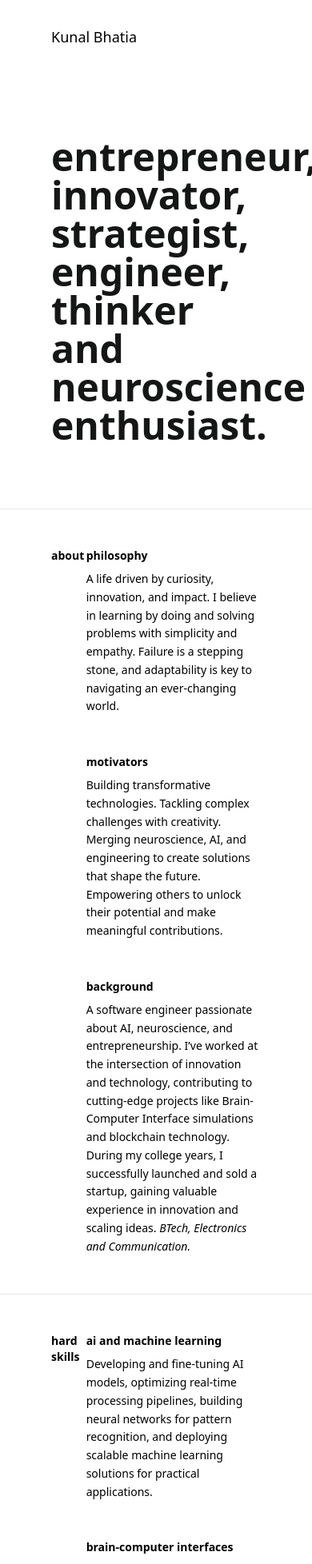
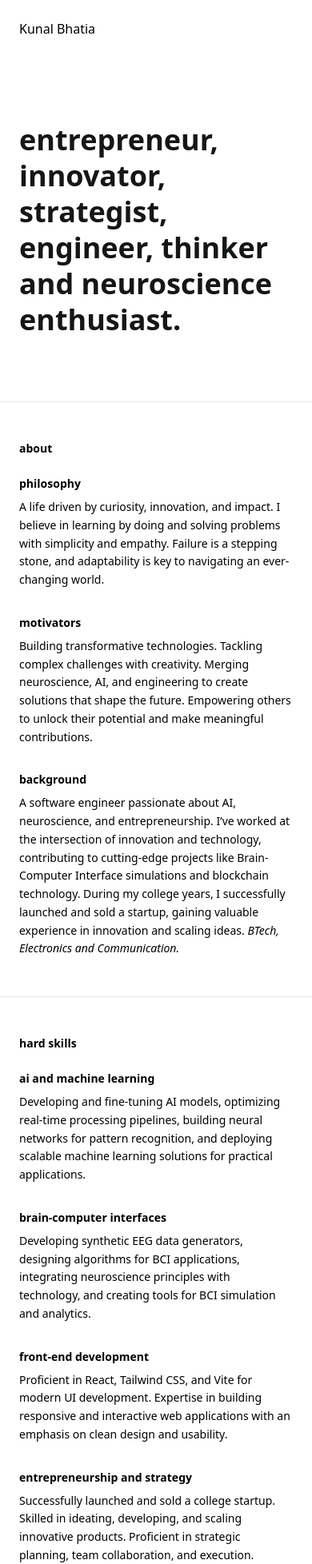
Before and after one commit to kunalbhatia18/kunalbhatia18.github.io, a React (Vite) app: page / in a window 390 px wide. Shown: the top 1956 px of the page at 80% size. Built offline with nearby package versions, Linux system fonts and the light colour scheme; a web font is replaced by a local one.

Commit message:
responsive

```diff
--- a/src/components/About.jsx
+++ b/src/components/About.jsx
@@ -1,14 +1,14 @@
 const About = () => {
   return (
-    <section className="px-16 py-12 border-t">
-      <div className="flex gap-0">
+    <section className="px-6 sm:px-16 py-12 border-t">
+      <div className="flex flex-wrap gap-6">
         {/* Left Sidebar */}
-        <div className="w-1/6">
+        <div className="w-full sm:w-1/6">
           <p className="font-bold text-sm">about</p>
         </div>
 
         {/* Right Content */}
-        <div className="flex-1 space-y-12">
+        <div className="flex-1 space-y-8">
           {/* Philosophy */}
           <div>
             <p className="font-bold text-sm mb-2">philosophy</p>
--- a/src/components/Current.jsx
+++ b/src/components/Current.jsx
@@ -1,9 +1,9 @@
 const Current = () => {
   return (
-    <section className="px-16 py-12 border-t">
-      <div className="flex gap-0">
+    <section className="px-6 sm:px-16 py-12 border-t">
+      <div className="flex flex-wrap gap-6">
         {/* Left Sidebar */}
-        <div className="w-1/6">
+        <div className="w-full sm:w-1/6">
           <p className="font-bold text-sm">current</p>
         </div>
 
--- a/src/components/HardSkills.jsx
+++ b/src/components/HardSkills.jsx
@@ -1,14 +1,14 @@
 const HardSkills = () => {
   return (
-    <section className="px-16 py-12 border-t">
-      <div className="flex gap-0">
+    <section className="px-6 sm:px-16 py-12 border-t">
+      <div className="flex flex-wrap gap-6">
         {/* Left Sidebar */}
-        <div className="w-1/6">
+        <div className="w-full sm:w-1/6">
           <p className="font-bold text-sm">hard skills</p>
         </div>
 
         {/* Right Content */}
-        <div className="flex-1 space-y-12">
+        <div className="flex-1 space-y-8">
           {/* AI and Machine Learning */}
           <div>
             <p className="font-bold text-sm mb-2">ai and machine learning</p>
--- a/src/components/Hero.jsx
+++ b/src/components/Hero.jsx
@@ -1,7 +1,7 @@
 const Hero = () => {
   return (
-    <section className="px-16 py-20">
-      <h2 className="text-5xl font-bold leading-none text-[#151616]">
+    <section className="px-6 sm:px-16 py-20">
+      <h2 className="text-4xl sm:text-5xl font-bold leading-tight sm:leading-none text-[#151616]">
         entrepreneur, innovator, strategist, <br />
         engineer, thinker <br />
         and neuroscience enthusiast.
--- a/src/components/Navbar.jsx
+++ b/src/components/Navbar.jsx
@@ -1,7 +1,7 @@
 const Navbar = () => {
   return (
-    <nav className="flex justify-start items-center px-16 py-8">
-      <h1 className="text-lg font-light">Kunal Bhatia</h1>
+    <nav className="flex justify-start items-center px-6 sm:px-16 py-6 sm:py-8">
+      <h1 className="text-base sm:text-lg font-light">Kunal Bhatia</h1>
     </nav>
   );
 };
--- a/src/components/WritingAndMore.jsx
+++ b/src/components/WritingAndMore.jsx
@@ -1,14 +1,14 @@
 const WritingAndMore = () => {
   return (
-    <section className="px-16 py-12 border-t">
-      <div className="flex gap-0">
+    <section className="px-6 sm:px-16 py-12 border-t">
+      <div className="flex flex-wrap gap-6">
         {/* Left Sidebar */}
-        <div className="w-1/6">
+        <div className="w-full sm:w-1/6">
           <p className="font-bold text-sm">writing and more</p>
         </div>
 
         {/* Right Content */}
-        <div className="flex-1 space-y-12">
+        <div className="flex-1 space-y-8">
           {/* Articles */}
           <div>
             <p className="font-bold text-sm mb-2">articles</p>
@@ -35,13 +35,11 @@ const WritingAndMore = () => {
                   My Experience with SCoRe Lab in GCI
                 </a>
                 <p className="text-sm leading-relaxed">
-                  <p className="text-sm leading-relaxed">
-                    A throwback to my journey as a 16-year-old contributing to
-                    open-source projects with SCoRe Lab during Google Code-In
-                    2019. Looking back now, it’s a little embarrassing to see
-                    how much I’ve grown since then, but this experience laid the
-                    foundation for my passion for tech and coding.
-                  </p>
+                  A throwback to my journey as a 16-year-old contributing to
+                  open-source projects with SCoRe Lab during Google Code-In
+                  2019. Looking back now, it’s a little embarrassing to see how
+                  much I’ve grown since then, but this experience laid the
+                  foundation for my passion for tech and coding.
                 </p>
               </div>
             </div>
```
